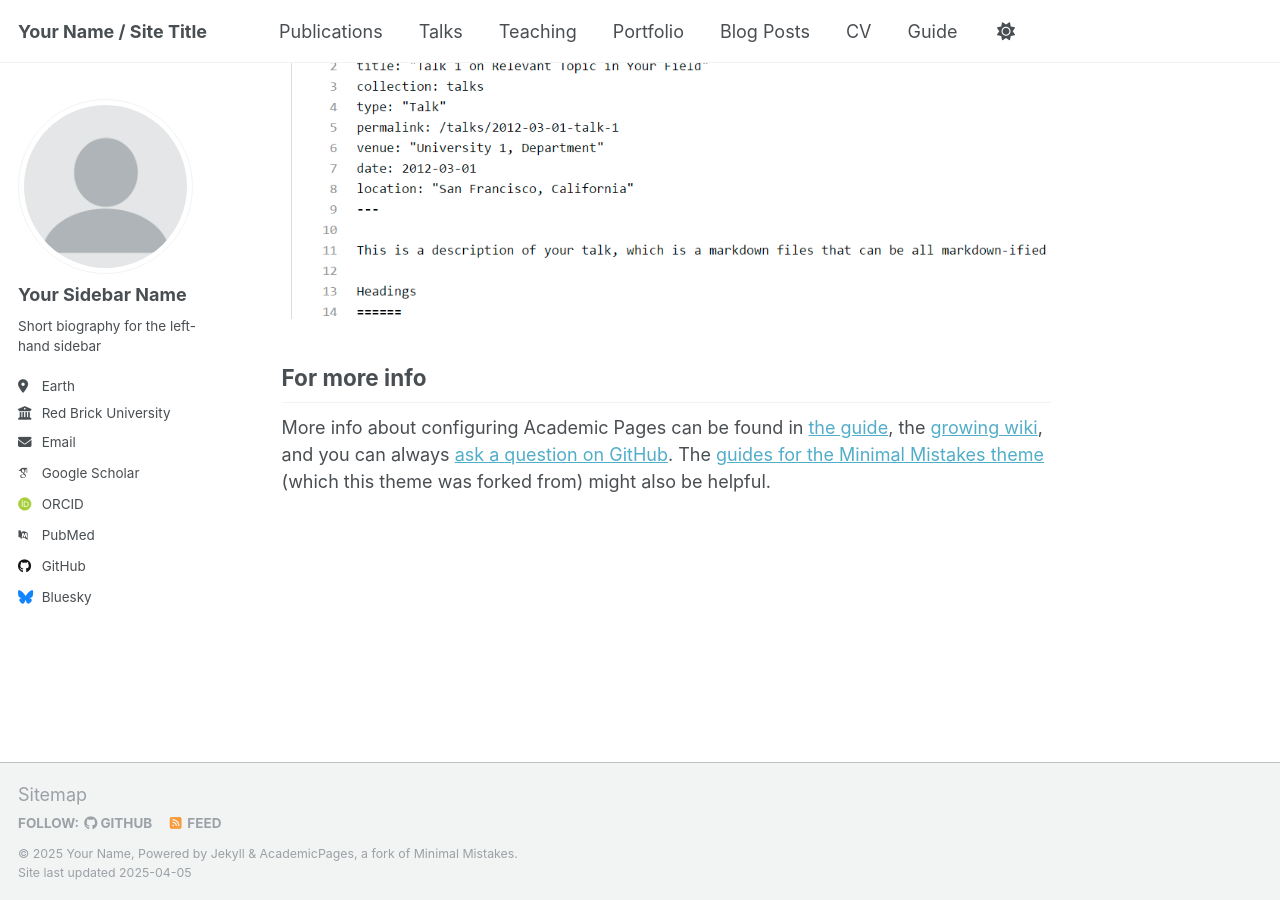
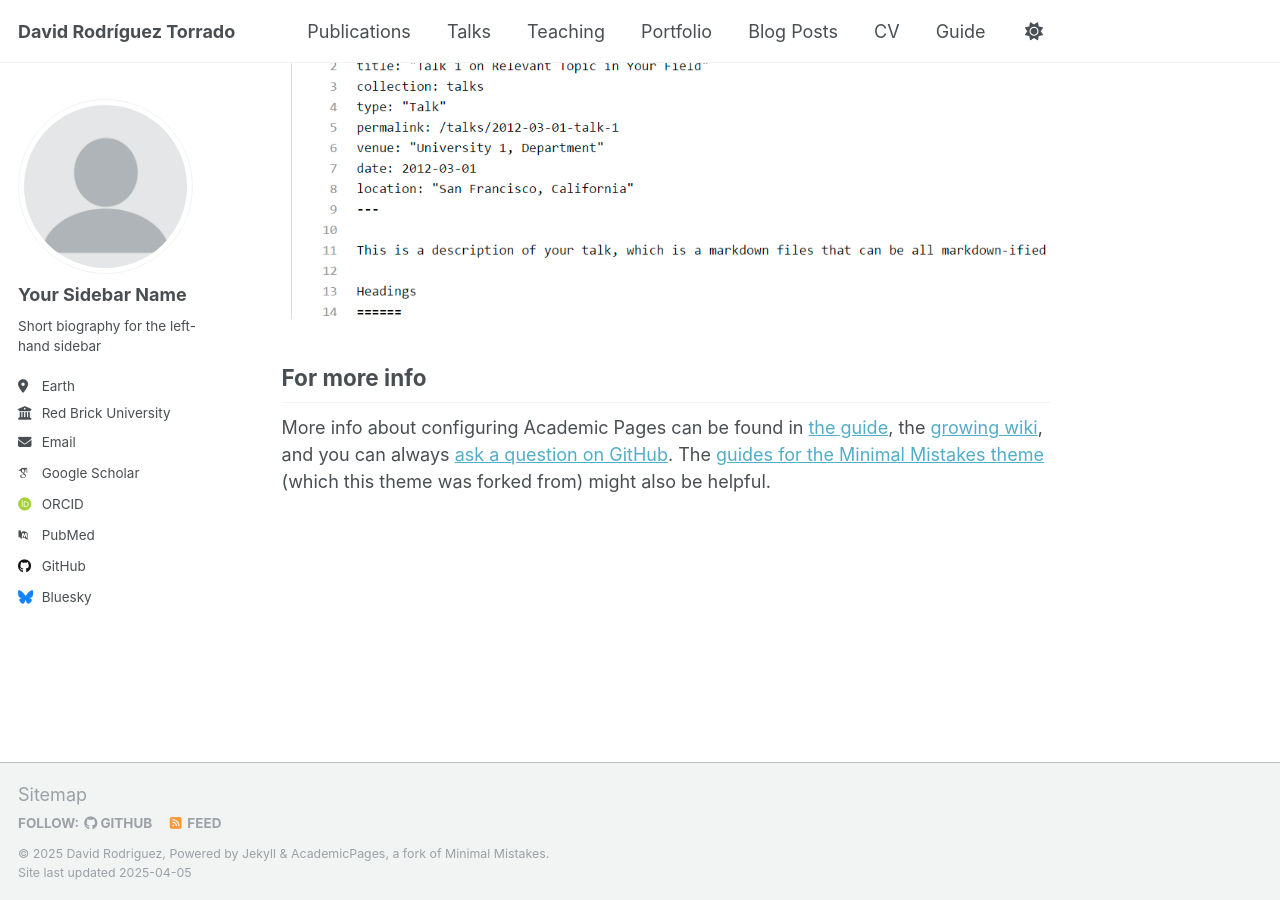
Before and after one commit to DavidRodriguezTorrado/DavidRodriguezTorrado.github.io, a Jekyll site: the page built from _pages/about.md, in a window 1280 px wide and 900 px high, scrolled down 2636 px. Built offline with Jekyll 4.4.1, drawn with Linux system fonts in a browser that asks for light colours; some web fonts are replaced.

Commit message:
Updated title

```diff
--- a/_config.yml
+++ b/_config.yml
@@ -9,9 +9,9 @@
 # Basic Site Settings
 locale                   : "en-US"
 site_theme               : "default"
-title                    : "Your Name / Site Title"
+title                    : "David Rodríguez Torrado"
 title_separator          : "-"
-name                     : &name "Your Name"
+name                     : &name "David Rodriguez"
 description              : &description "personal description"
 url                      : https://academicpages.github.io # the base hostname & protocol for your site e.g. "https://[your GitHub username].github.io"
 baseurl                  : "" # the subpath of your site, e.g. "/blog"
```
